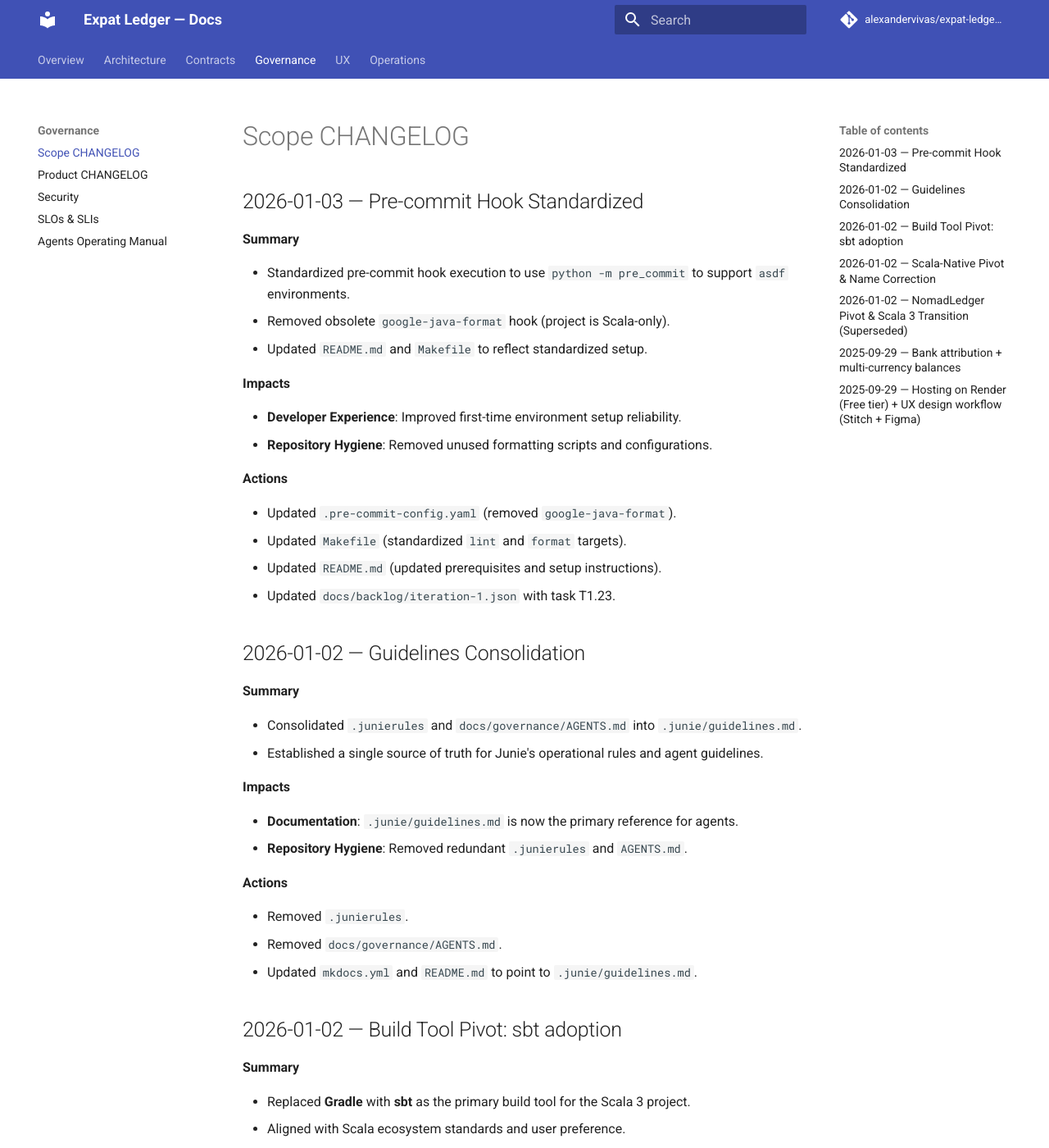
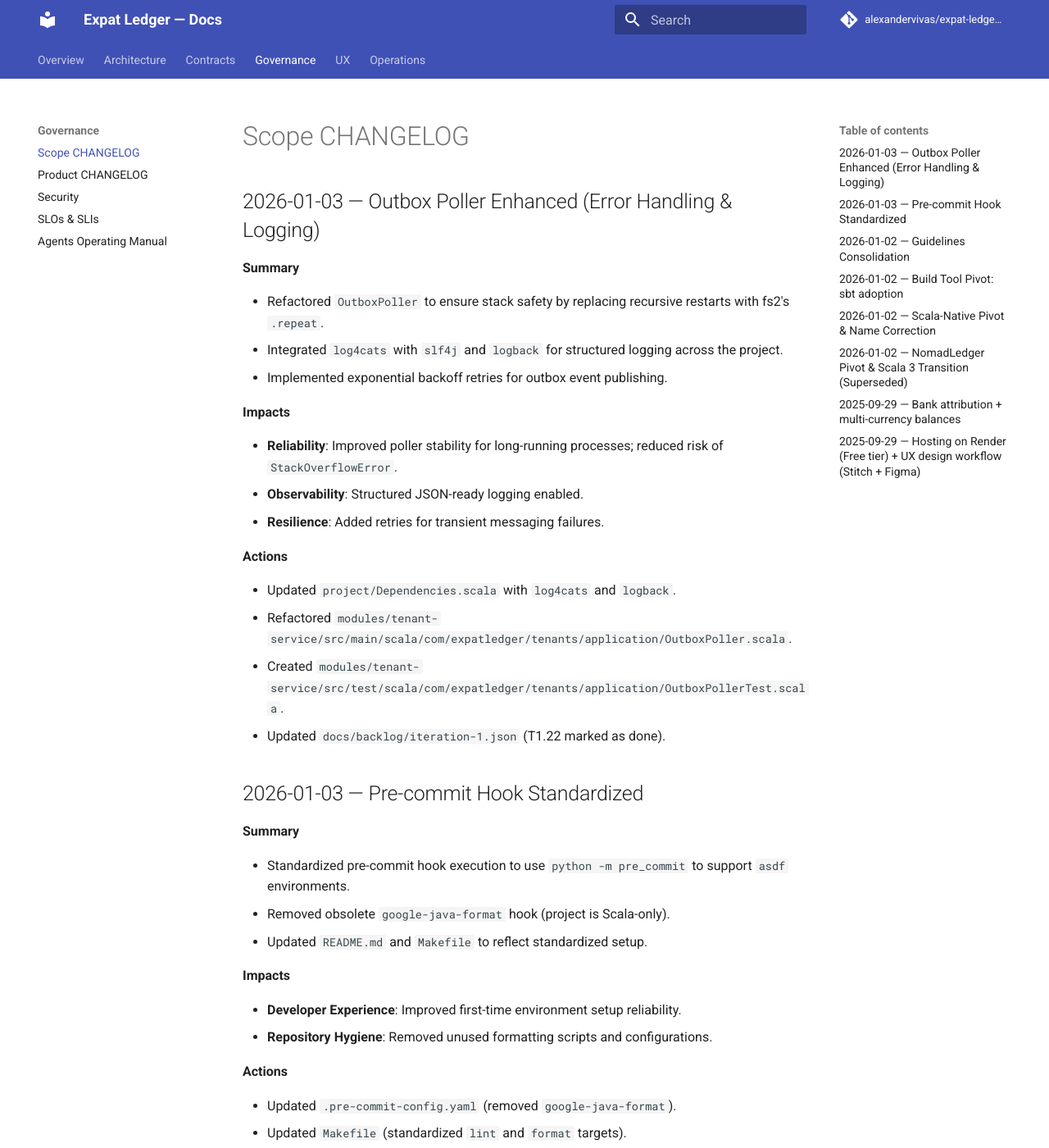
Before and after one commit to alexandervivas/expat-ledger-backend, an MkDocs documentation site: the page built from docs/governance/scope-CHANGELOG.md, in a window 1280 px wide and 1400 px high. Shown: the whole window at 82% size. Built offline with MkDocs 1.6.1 and Material for MkDocs 9.7.7, drawn with Linux system fonts in a browser that asks for light colours; comment, search, counter and statistics services are not loaded.

Commit message:
Enhance `OutboxPoller` with improved error handling, logging, and test coverage.

```diff
--- a/docs/backlog/iteration-1.json
+++ b/docs/backlog/iteration-1.json
@@ -140,9 +140,9 @@
     {
       "id": "T1.22",
       "title": "Enhance Outbox Poller Error Handling & Logging",
-      "status": "todo",
+      "status": "done",
       "owner": "Junie",
-      "description": "Implement robust error handling for failed event publishing, including retries with exponential backoff and structured logging using log4cats."
+      "description": "Implement robust error handling for failed event publishing, including retries with exponential backoff and structured logging using log4cats. Ensure stack safety by replacing recursive stream restarts with native fs2 operators."
     },
     {
       "id": "T1.23",
--- a/docs/governance/scope-CHANGELOG.md
+++ b/docs/governance/scope-CHANGELOG.md
@@ -1,4 +1,25 @@
 # Scope CHANGELOG
+
+## 2026-01-03 — Outbox Poller Enhanced (Error Handling & Logging)
+
+**Summary**
+
+- Refactored `OutboxPoller` to ensure stack safety by replacing recursive restarts with fs2's `.repeat`.
+- Integrated `log4cats` with `slf4j` and `logback` for structured logging across the project.
+- Implemented exponential backoff retries for outbox event publishing.
+
+**Impacts**
+
+- **Reliability**: Improved poller stability for long-running processes; reduced risk of `StackOverflowError`.
+- **Observability**: Structured JSON-ready logging enabled.
+- **Resilience**: Added retries for transient messaging failures.
+
+**Actions**
+
+- Updated `project/Dependencies.scala` with `log4cats` and `logback`.
+- Refactored `modules/tenant-service/src/main/scala/com/expatledger/tenants/application/OutboxPoller.scala`.
+- Created `modules/tenant-service/src/test/scala/com/expatledger/tenants/application/OutboxPollerTest.scala`.
+- Updated `docs/backlog/iteration-1.json` (T1.22 marked as done).
 
 ## 2026-01-03 — Pre-commit Hook Standardized
 
```
Also changed, not shown: BACKLOG.md (+28 -28 lines), 3 other files.
